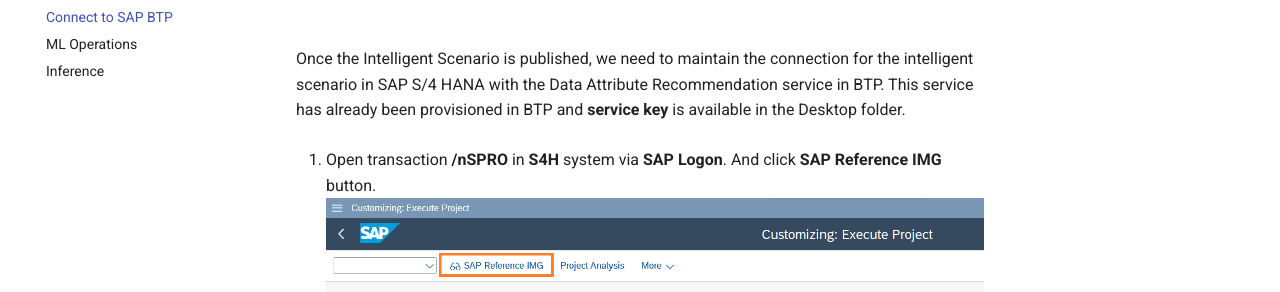
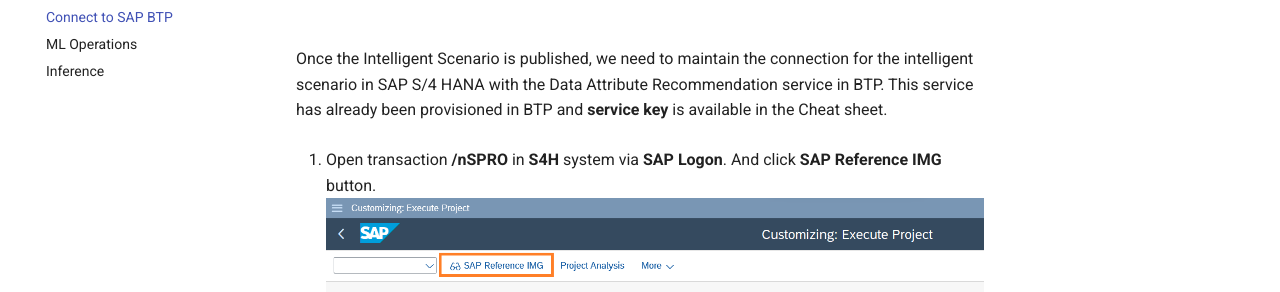
Before and after one commit to SAP-CLM-SL/ISLM, an MkDocs documentation site: the page built from docs/ISLM_with_SAPAIServices_BTP/connection.md, in a window 1280 px wide and 900 px high. Shown: the part 223-515 px from the top of the window. Built offline with MkDocs 1.6.1 and Material for MkDocs 9.7.7, drawn with Linux system fonts in a browser that asks for light colours.

```diff
--- a/docs/ISLM_with_SAPAIServices_BTP/connection.md
+++ b/docs/ISLM_with_SAPAIServices_BTP/connection.md
@@ -1,6 +1,6 @@
 # Set up the connection for Intelligent Scenario to connect to BTP based ML service
 
-Once the Intelligent Scenario is published, we need to maintain the connection for the intelligent scenario in SAP S/4 HANA with the Data Attribute Recommendation service in BTP. This service has already been provisioned in BTP and **service key** is available in the Desktop folder.
+Once the Intelligent Scenario is published, we need to maintain the connection for the intelligent scenario in SAP S/4 HANA with the Data Attribute Recommendation service in BTP. This service has already been provisioned in BTP and **service key** is available in the Cheat sheet.
 
 1. Open transaction **/nSPRO** in **S4H** system via **SAP Logon**. And click **SAP Reference IMG** button.
    ![](./images/22.png)
@@ -9,10 +9,10 @@ Once the Intelligent Scenario is published, we need to maintain the connection f
    ![](./images/23.png)
 
 3. Click the **Execute** button. <br/>
-   [](./images/24.png)
+![](./images/24.png)
 
 4. In the ISLM Connection Mapping screen, click the **Create Connection** icon.
-   ![](./images/create14.png)
+![](./images/create14.png)
 
 5. Input the Intelligent Scenario Name created by you (`Z_PRED_PLANETYPE_###`, where ### is your attendee id) and click the **Next** button.
    ![](./images/create8.png)
```
